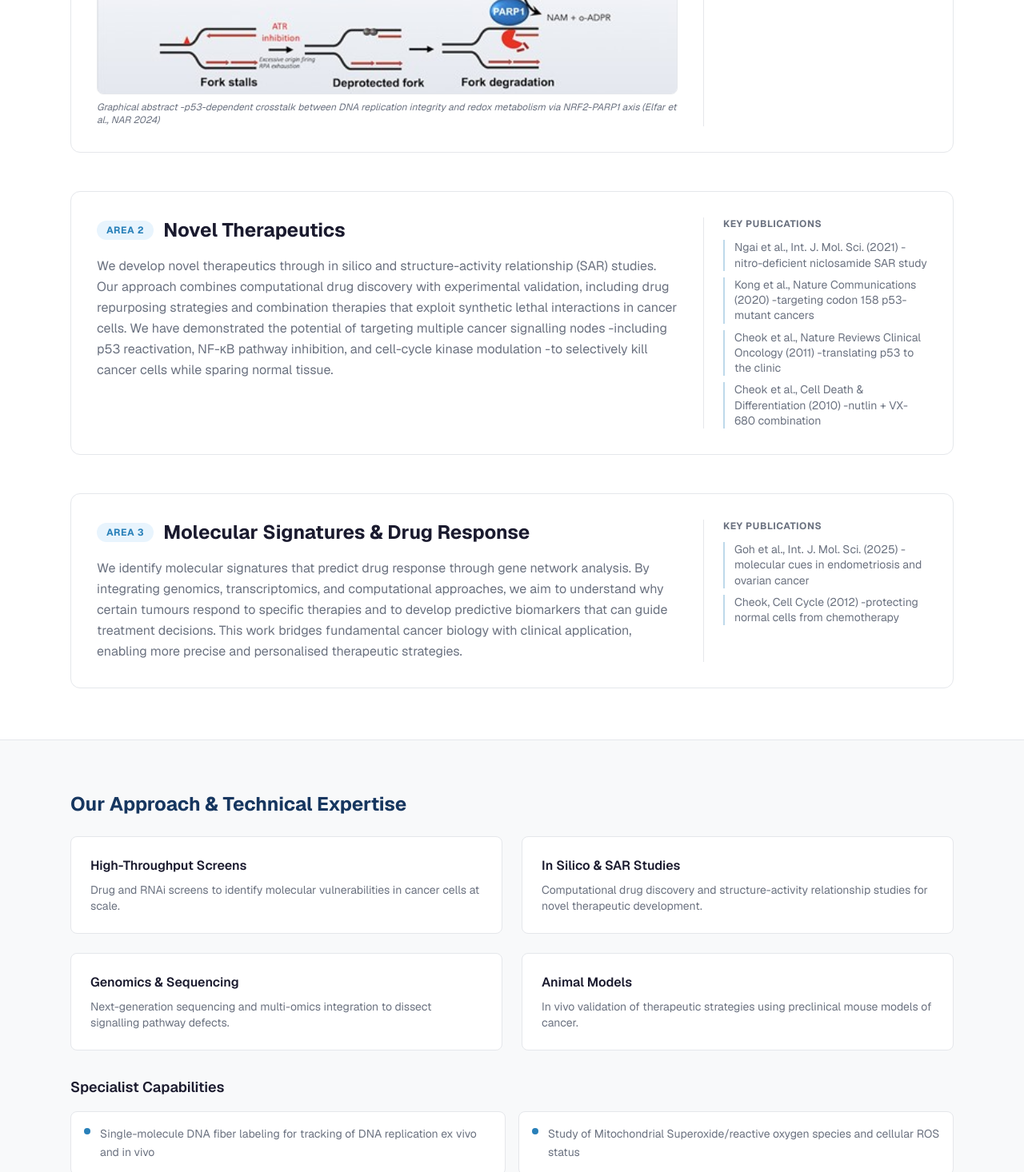
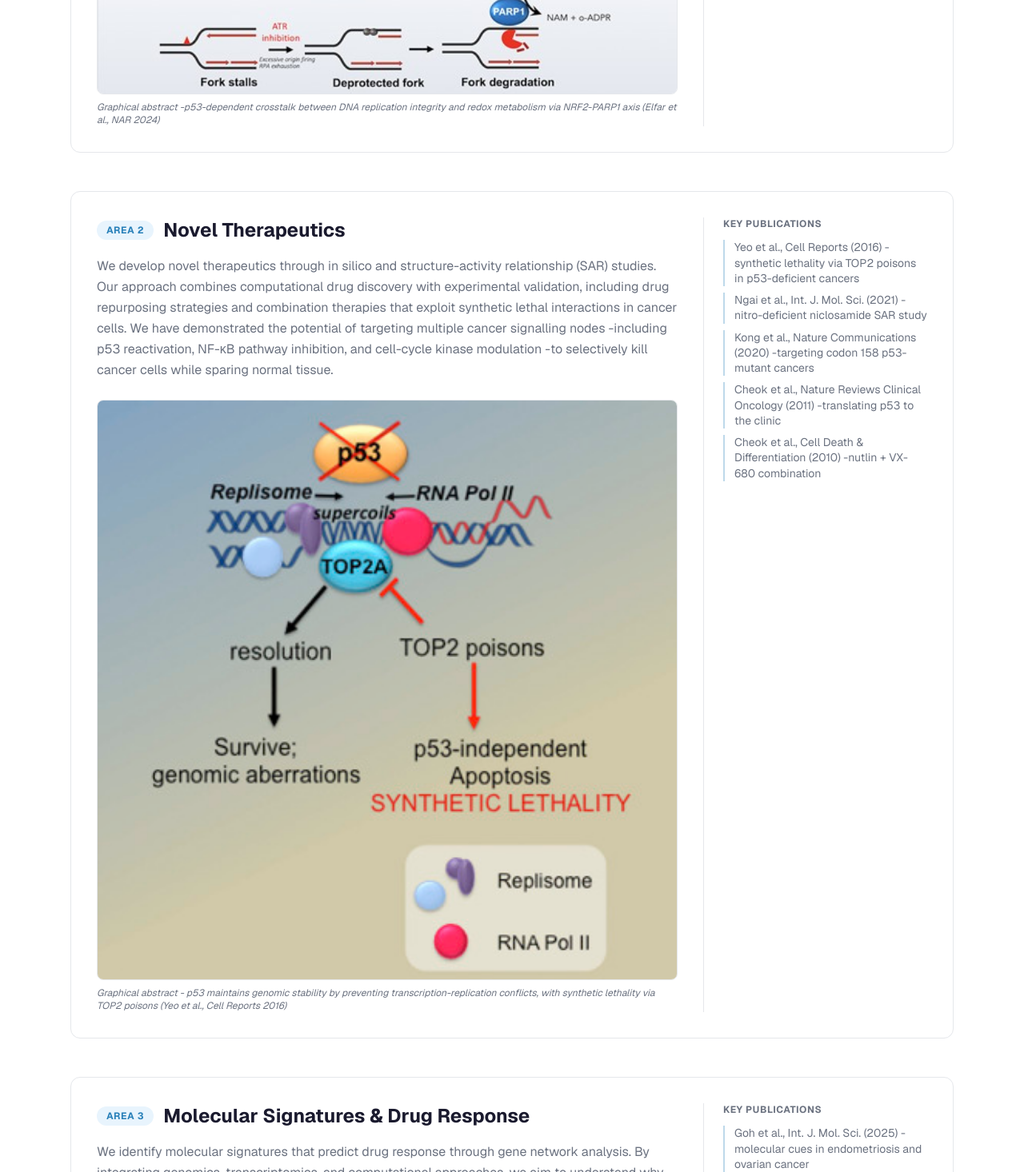
Before and after one commit to Joelchan-Biology/ccf-lab-website, a Next.js app: page /research in a window 1280 px wide. Shown: the part 831-2297 px from the top of the page at 80% size. Built offline with nearby package versions, Linux system fonts and the light colour scheme.

Commit message:
Add Cell Reports 2016 graphical abstract and synthetic lethality to Novel Therapeutics

```diff
--- a/src/app/research/page.tsx
+++ b/src/app/research/page.tsx
@@ -26,7 +26,10 @@ const areas = [
     id: "novel-therapeutics",
     title: "Novel Therapeutics",
     description: `We develop novel therapeutics through in silico and structure-activity relationship (SAR) studies. Our approach combines computational drug discovery with experimental validation, including drug repurposing strategies and combination therapies that exploit synthetic lethal interactions in cancer cells. We have demonstrated the potential of targeting multiple cancer signalling nodes -including p53 reactivation, NF-κB pathway inhibition, and cell-cycle kinase modulation -to selectively kill cancer cells while sparing normal tissue.`,
+    image: "/images/cell-reports-2016-graphical-abstract.jpg",
+    imageAlt: "Graphical abstract - p53 maintains genomic stability by preventing transcription-replication conflicts, with synthetic lethality via TOP2 poisons (Yeo et al., Cell Reports 2016)",
     keyPapers: [
+      "Yeo et al., Cell Reports (2016) -synthetic lethality via TOP2 poisons in p53-deficient cancers",
       "Ngai et al., Int. J. Mol. Sci. (2021) -nitro-deficient niclosamide SAR study",
       "Kong et al., Nature Communications (2020) -targeting codon 158 p53-mutant cancers",
       "Cheok et al., Nature Reviews Clinical Oncology (2011) -translating p53 to the clinic",
```
Also changed, not shown: public/images/cell-reports-2016-graphical-abstract.jpg (added).
